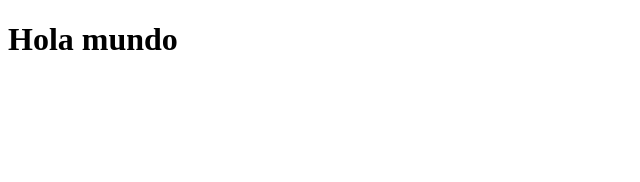
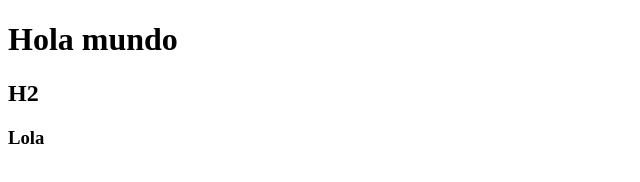
Before and after one commit to micazalazar1212/coder, a plain HTML site: page index.html in a window 1280 px wide. Shown: the whole page, without its empty margins (0-640 px from the left). Drawn offline with Linux system fonts and the light colour scheme.

Commit message:
otro commit

```diff
--- a/index.html
+++ b/index.html
@@ -7,6 +7,7 @@
 </head>
 <body>
     <h1>Hola mundo</h1>
-    <h2></h2>
+    <h2>H2</h2>
+    <h3>Lola</h3>
 </body>
 </html>
```
